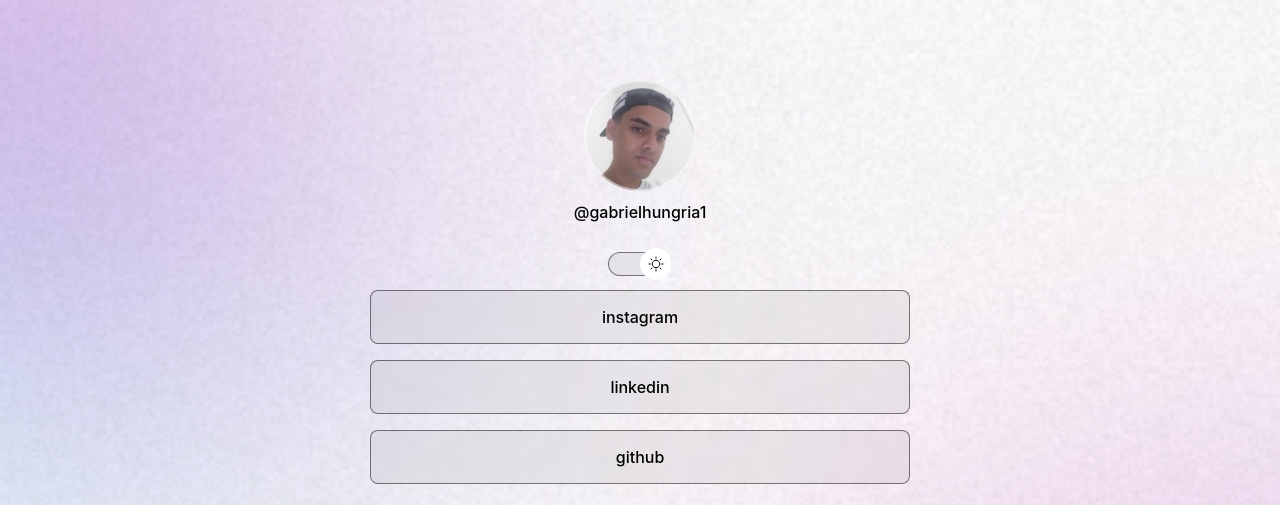
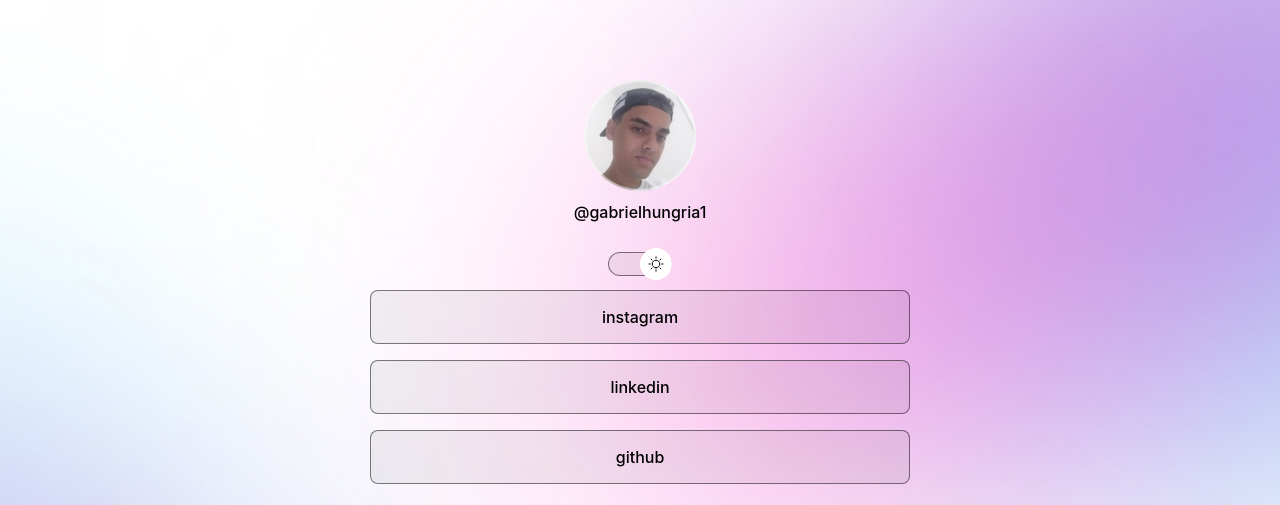
Before and after one commit to GabrielHungria0/Peki-Code-web, a plain HTML site: page index.html in a window 1280 px wide. Shown: the top 505 px of the page. Drawn offline with nearby package versions, Linux system fonts and the light colour scheme.

Commit message:
change background based on media queries

```diff
--- a/style.css
+++ b/style.css
@@ -24,6 +24,7 @@
 }
 body {
     background:var(--bg-url) no-repeat top center/cover;
+    height:100vh;
 }
 #container {
     width: 100%;
@@ -33,7 +34,7 @@ body {
 }
 #profile {
     text-align: center;
-    padding:24px
+    padding:24px;
 }
 
 #profile img{
@@ -68,7 +69,7 @@ body * {
     top:50%;
     left:0;
     z-index:1;
-    transform:translateY(-50%)
+    transform:translateY(-50%);
 }
 .light #switch button{
     right:0;
@@ -138,3 +139,12 @@ footer{
 #social-links a:hover  {
     background: var(--highlight-color);
 }
+@media (min-width: 700px){
+    :root{
+        --bg-url:url(./assets/bg-desktop.jpg);
+    }
+    .light{
+        --bg-url:url(./assets/bg-desktop-light.jpg);
+    }
+
+}
```
